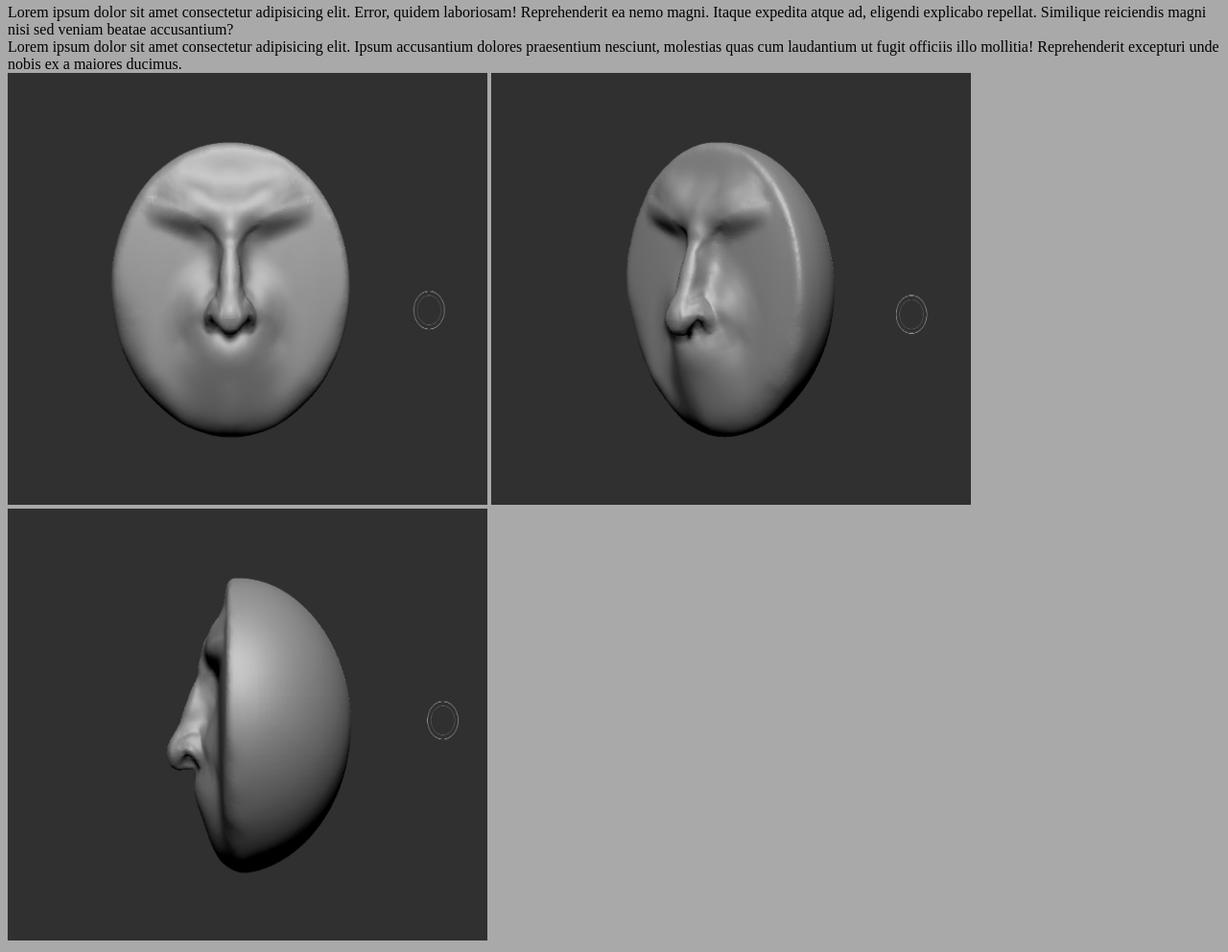
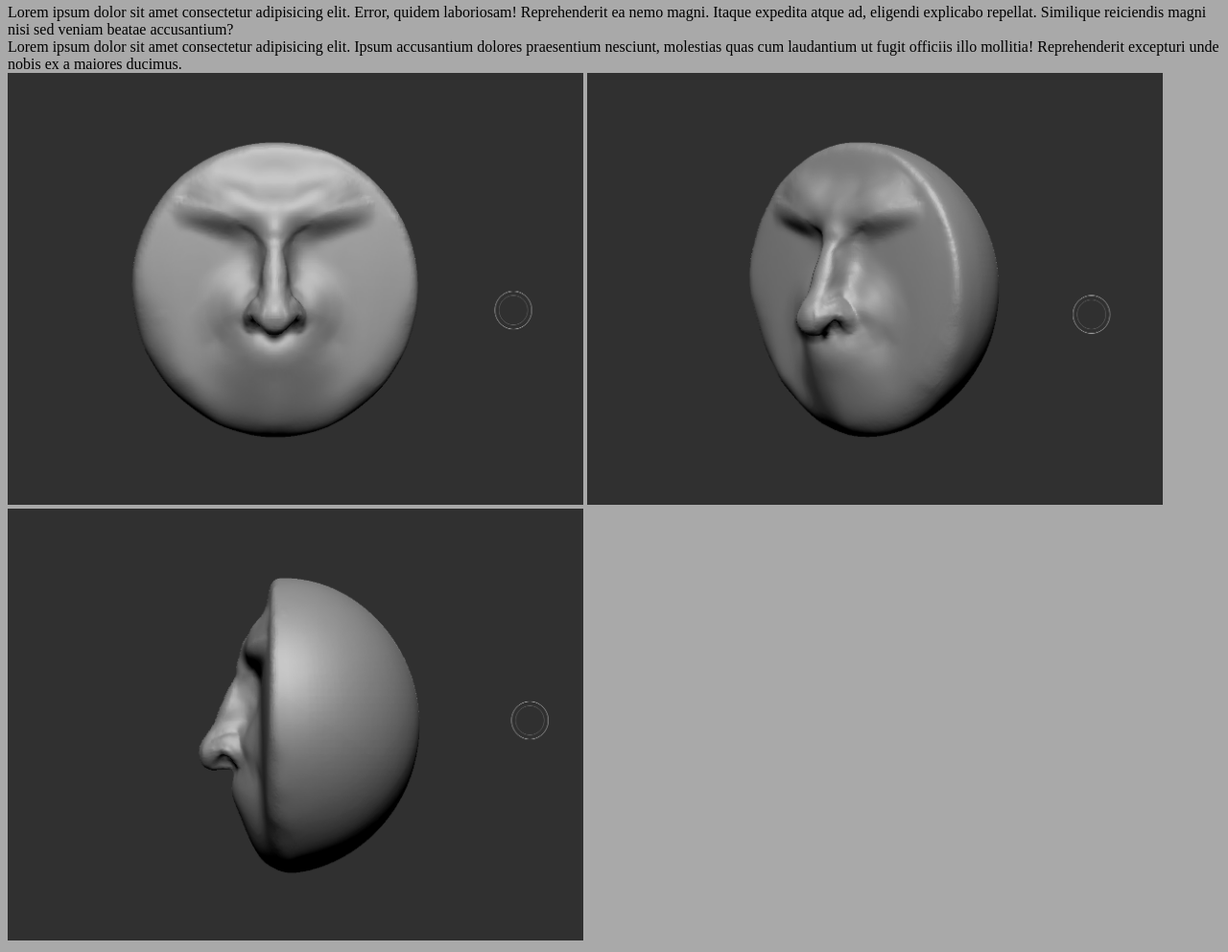
Before and after one commit to SalveSanket/SanketSalve.Portfolio, a plain HTML site: page Public/3Dart.html in a window 1280 px wide. Shown: the part 3034-4026 px from the top of the page at 96% size. Drawn offline with Linux system fonts and the light colour scheme.

Commit message:
Update 3Dart.html

```diff
--- a/Public/3Dart.html
+++ b/Public/3Dart.html
@@ -24,9 +24,9 @@
         Lorem ipsum dolor sit amet consectetur adipisicing elit. Error, quidem laboriosam! Reprehenderit ea nemo magni. Itaque expedita atque ad, eligendi explicabo repellat. Similique reiciendis magni nisi sed veniam beatae accusantium?<br>Lorem ipsum dolor sit amet consectetur adipisicing elit. Ipsum accusantium dolores praesentium nesciunt, molestias quas cum laudantium ut fugit officiis illo mollitia! Reprehenderit excepturi unde nobis ex a maiores ducimus.
     </div>
     <div>
-        <img src="../assets/3D Project/Anotomy/Nose/Screenshot 2024-02-21 at 9.25.02 PM.png" alt="" width="500" height="450">
-        <img src="../assets/3D Project/Anotomy/Nose/Screenshot 2024-02-21 at 9.25.12 PM.png" alt="" width="500" height="450">
-        <img src="../assets/3D Project/Anotomy/Nose/Screenshot 2024-02-21 at 9.25.20 PM.png" alt="" width="500" height="450">
+        <img src="../assets/3D Project/Anotomy/Nose/Screenshot 2024-02-21 at 9.25.02 PM.png" alt="" width="600" height="450">
+        <img src="../assets/3D Project/Anotomy/Nose/Screenshot 2024-02-21 at 9.25.12 PM.png" alt="" width="600" height="450">
+        <img src="../assets/3D Project/Anotomy/Nose/Screenshot 2024-02-21 at 9.25.20 PM.png" alt="" width="600" height="450">
     </div>
 </body>
 </html>
```
